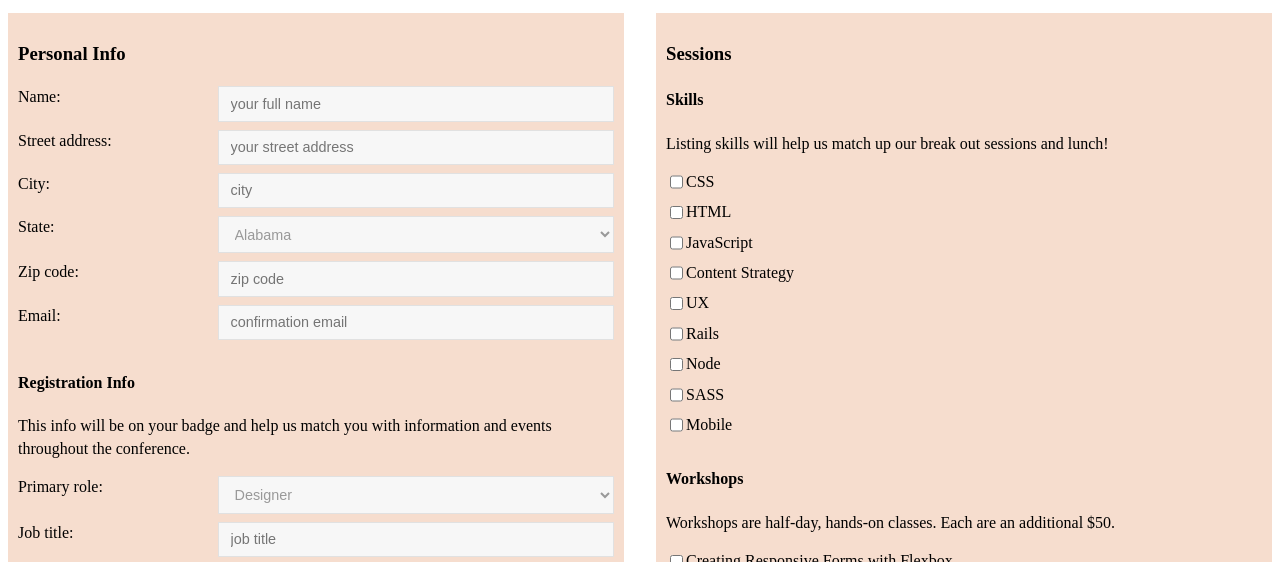
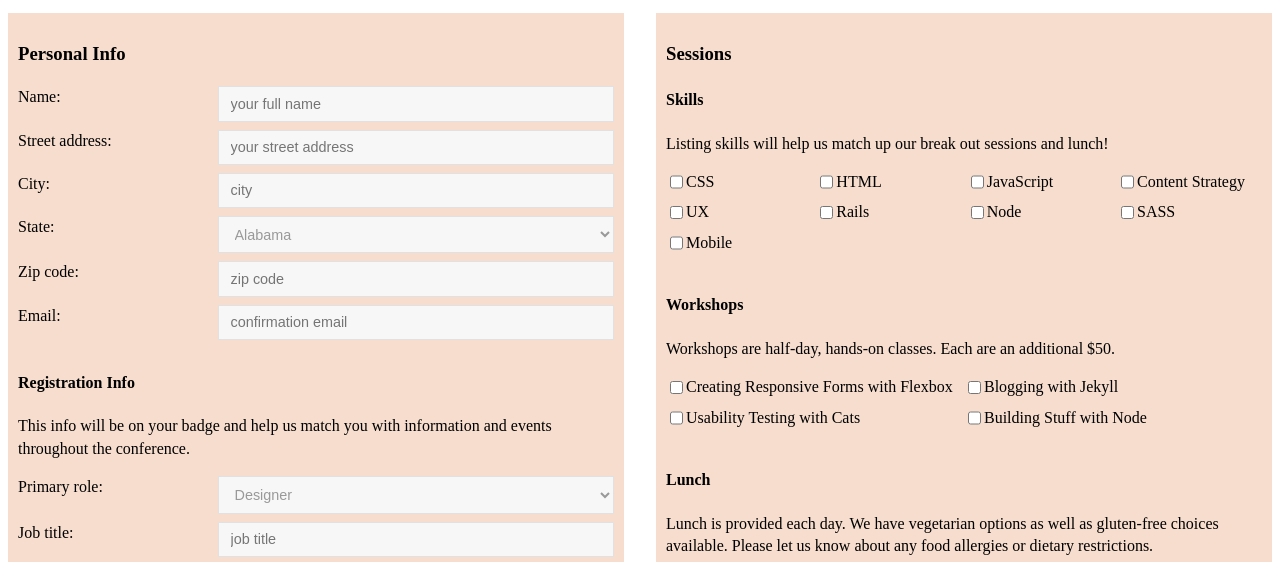
Before and after one commit to wongalfonso/flexbox-tutorial, a website with bundled scripts: page public/index.html in a window 1280 px wide. Shown: the part 222-784 px from the top of the page. Built offline with nearby package versions, Linux system fonts and the light colour scheme; files whose address does not match are found by name.

Commit message:
added styling for checkboxes

```diff
--- a/src/css/style.css
+++ b/src/css/style.css
@@ -104,6 +104,18 @@
   border: none;
   font-size: 1.1em;
 }
-.register-btn:hover {
+.register-btn:hover, .register-btn:focus {
   background: #C17CCF;
 }
+.form-skills, .form-workshop {
+  display: flex;
+  flex-wrap: wrap;
+  justify-content: space-between;
+}
+
+.form-skills li {
+  width: 145px;
+}
+.form-workshop li {
+  flex: 1 0 200px;
+}
```
